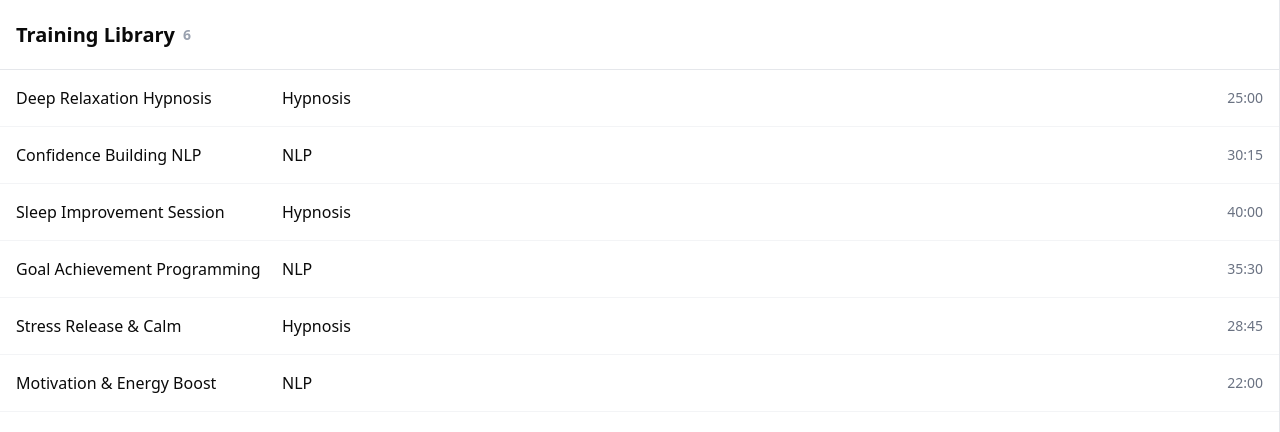
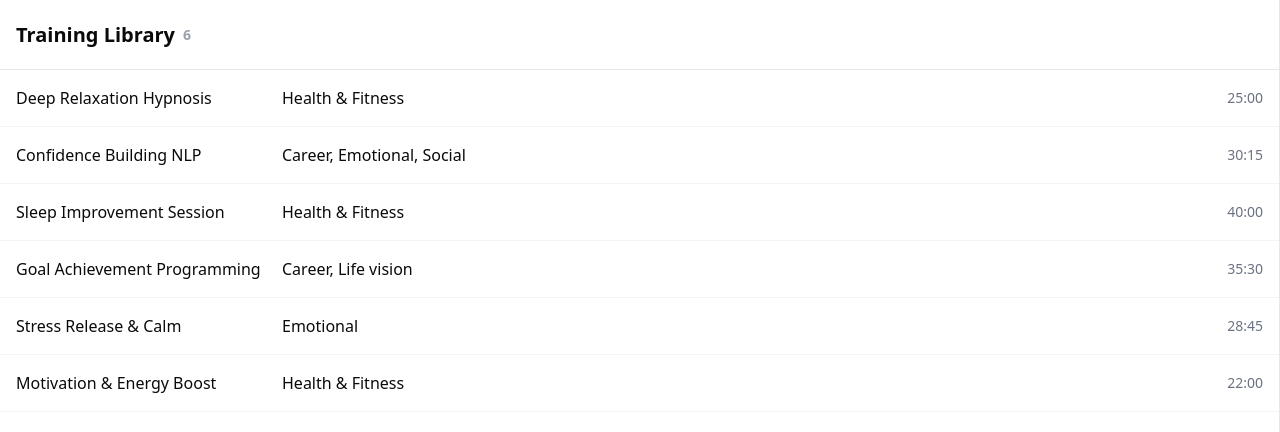
Before and after one commit to florianbussmann/repattern, a Next.js app: page / in a window 1280 px wide. Shown: the top 432 px of the page. Built offline with nearby package versions, Linux system fonts and the light colour scheme; no server answers.

Commit message:
feat: categories

```diff
--- a/app/page.tsx
+++ b/app/page.tsx
@@ -1,4 +1,5 @@
 import { loadAudioFiles } from "@/lib/loadAudioFiles";
+import { categories } from "@/data/categories";
 import Link from "next/link";
 
 export default async function Home() {
@@ -12,7 +13,7 @@ export default async function Home() {
           <span className="ml-2 text-sm text-gray-400">{audioFiles.length}</span>
         </h1>
       </div>
-      </div>
+    </div>
       <div className="h-[calc(100vh-64px)] overflow-auto">
         {audioFiles.map((audio) => {
           return (
@@ -32,7 +33,10 @@ export default async function Home() {
                   </div>
                   <div className="flex grow items-center overflow-hidden">
                     <span className="mr-2 max-w-[400px] min-w-[175px] truncate font-medium">
-                      {audio.category}
+                      {audio.categories.map((category) => {
+                        return categories.find(c => c.id == category)!.title
+                      }).filter(Boolean)
+                        .join(", ")}
                     </span>
                   </div>
                 </div>
--- a/app/t/[id]/page.tsx
+++ b/app/t/[id]/page.tsx
@@ -4,8 +4,7 @@ import { loadAudioFiles } from "@/lib/loadAudioFiles";
 import { AudioPlayer } from '@/components/AudioPlayer';
 
 export async function generateStaticParams() {
-    const ids = ['1'];
-    return ids.map(id => ({ id }));
+    return (await loadAudioFiles()).map(audio => ({ id: audio.id }));
 }
 
 export default async function TrackPage({
--- a/data/audioFiles.ts
+++ b/data/audioFiles.ts
@@ -6,42 +6,54 @@ export const audioFiles: AudioFile[] = [
         id: "1",
         title: "Deep Relaxation Hypnosis",
         duration: "25:00",
-        category: "Hypnosis",
+        categories: [
+            "fit"
+        ],
         src: "https://www.soundhelix.com/examples/mp3/SoundHelix-Song-1.mp3", // Demo audio
     },
     {
         id: "2",
         title: "Confidence Building NLP",
         duration: "30:15",
-        category: "NLP",
+        categories: [
+            "career", "emotional", "social"
+        ],
         src: "https://www.soundhelix.com/examples/mp3/SoundHelix-Song-2.mp3",
     },
     {
         id: "3",
         title: "Sleep Improvement Session",
         duration: "40:00",
-        category: "Hypnosis",
+        categories: [
+            "fit"
+        ],
         src: "https://www.soundhelix.com/examples/mp3/SoundHelix-Song-3.mp3",
     },
     {
         id: "4",
         title: "Goal Achievement Programming",
         duration: "35:30",
-        category: "NLP",
+        categories: [
+            "career", "vision"
+        ],
         src: "https://www.soundhelix.com/examples/mp3/SoundHelix-Song-4.mp3",
     },
     {
         id: "5",
         title: "Stress Release & Calm",
         duration: "28:45",
-        category: "Hypnosis",
+        categories: [
+            "emotional"
+        ],
         src: "https://www.soundhelix.com/examples/mp3/SoundHelix-Song-5.mp3",
     },
     {
         id: "6",
         title: "Motivation & Energy Boost",
         duration: "22:00",
-        category: "NLP",
+        categories: [
+            "fit"
+        ],
         src: "https://www.soundhelix.com/examples/mp3/SoundHelix-Song-6.mp3",
     },
 ];
--- /dev/null
+++ b/data/categories.ts
@@ -0,0 +1,55 @@
+export interface Category {
+    id: string;
+    title: string;
+}
+
+export const categories: Category[] = [
+    {
+        id: "fit",
+        title: "Health & Fitness",
+    },
+    {
+        id: "intellectual",
+        title: "Intellectual",
+    },
+    {
+        id: "emotional",
+        title: "Emotional",
+    },
+    {
+        id: "character",
+        title: "Character",
+    },
+    {
+        id: "spiritual",
+        title: "Spiritual",
+    },
+    {
+        id: "love",
+        title: "Love relationship",
+    },
+    {
+        id: "parenting",
+        title: "Parenting",
+    },
+    {
+        id: "social",
+        title: "Social",
+    },
+    {
+        id: "career",
+        title: "Career",
+    },
+    {
+        id: "financial",
+        title: "Financial",
+    },
+    {
+        id: "quality",
+        title: "Quality of life",
+    },
+    {
+        id: "vision",
+        title: "Life vision",
+    },
+];
--- a/lib/audioStorage.ts
+++ b/lib/audioStorage.ts
@@ -2,7 +2,7 @@ export interface AudioFile {
     id: string;
     title: string;
     duration: string;
-    category: string;
+    categories: string[];
     src: string;
 }
 
```
